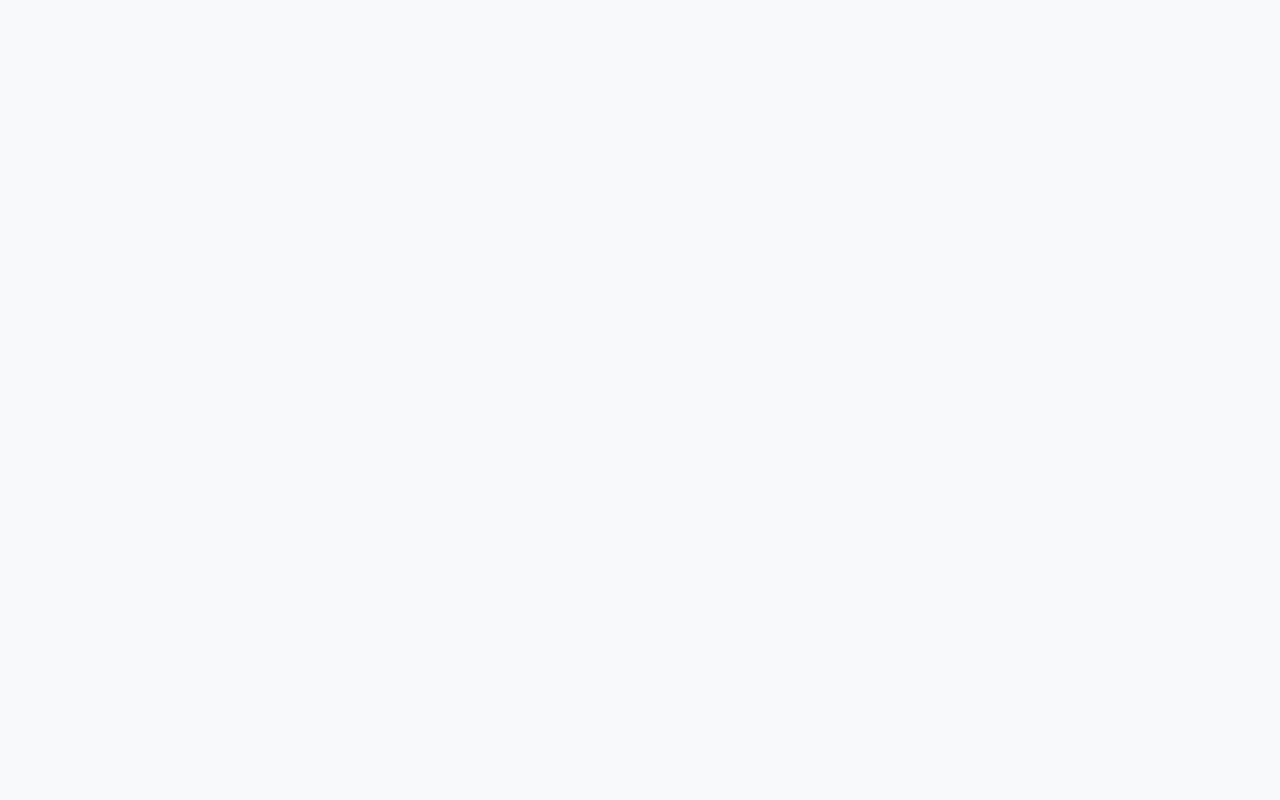
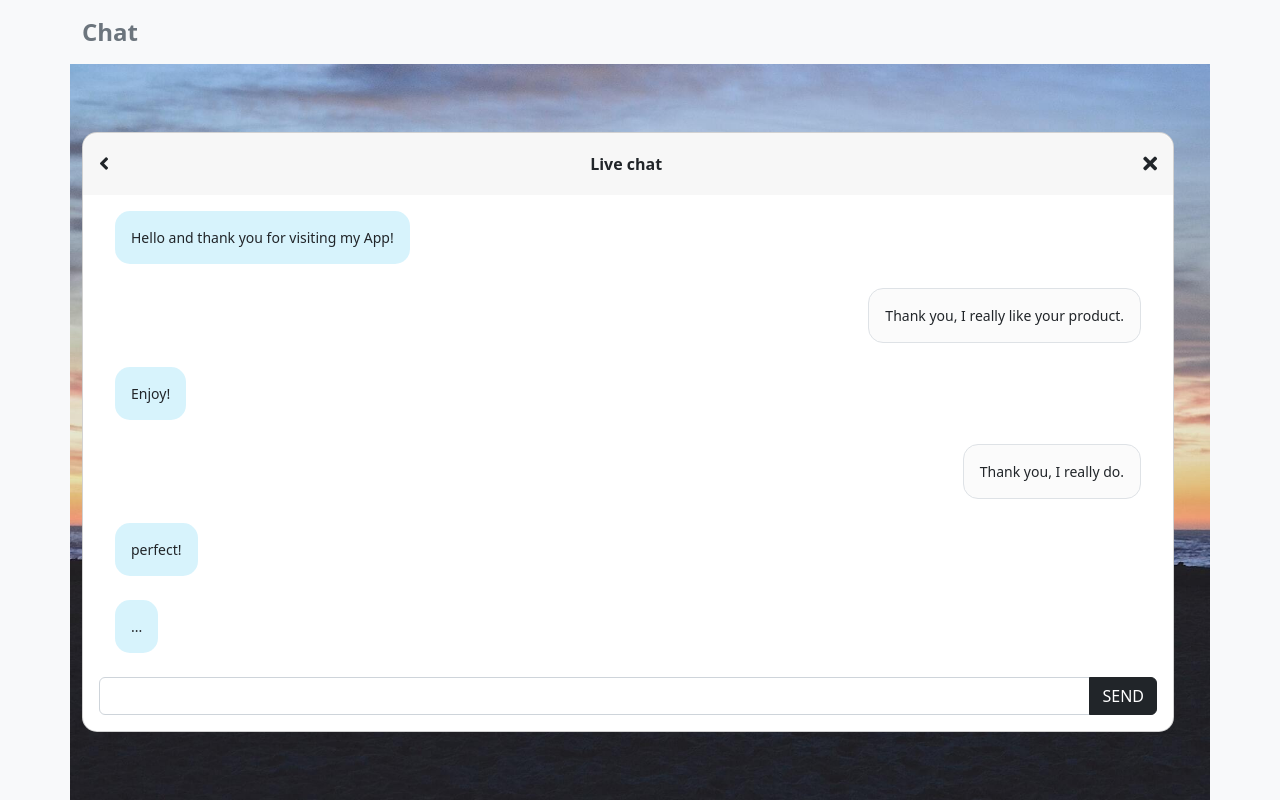
Before and after one commit to MohamedOMourad/chat-app-frontend, a React (Create React App) app: page /chat/groupchat in a window 1280 px wide. Before the commit this address had no page. Built offline with nearby package versions, Linux system fonts and the light colour scheme.

Commit message:
implement chat page

```diff
--- a/src/App.tsx
+++ b/src/App.tsx
@@ -1,5 +1,7 @@
 import { Container } from "react-bootstrap";
 import { Route, Routes } from "react-router-dom";
+import GroupChat from "./components/GroupChat";
+import UsersCard from "./components/UsersCard";
 import Caht from "./pages/Caht";
 import LogIn from "./pages/LogIn";
 import SignUp from "./pages/SignUp";
@@ -10,7 +12,10 @@ function App() {
       <Container>
         <Routes>
           <Route path="/" element={<LogIn />} />
-          <Route path="/chat" element={<Caht /> } />
+          <Route path="/chat" element={<Caht />} >
+            <Route path="users" element={<UsersCard />} />
+            <Route path="groupchat" element={<GroupChat />} />
+          </Route>
           <Route path="/signup" element={<SignUp />} />
         </Routes>
       </Container>
--- /dev/null
+++ b/src/components/GroupChat.tsx
@@ -0,0 +1,82 @@
+import React from 'react'
+import { Button, Form, InputGroup } from 'react-bootstrap';
+import { Link } from 'react-router-dom';
+
+const GroupChat = () => {
+    return (
+        <div className="row d-flex justify-content-center w-100">
+
+            <div className="col-md-8 col-lg-12 col-xl-12">
+
+                <div className="card" id="chat1" style={{ borderRadius: "15px" }}>
+
+                    <div
+                        className="card-header d-flex justify-content-between align-items-center p-3 text-dark border-bottom-0"
+                        style={{ borderTopLeftRadius: "15px", borderTopRightRadius: "15px" }}>
+                        <Link to='/chat/users' className="text-dark fs-5"><i className="fas fa-angle-left"></i></Link>
+                        <p className="mb-0 fw-bold">Live chat</p>
+                        <Link to='/chat/users' className="text-dark fs-5"><i className="fas fa-times"></i></Link>
+                    </div>
+
+                    <div className="card-body">
+
+                        <div className="d-flex flex-row justify-content-start mb-4">
+                            <div className="p-3 ms-3" style={{ borderRadius: "15px", backgroundColor: "rgba(57, 192, 237,.2)" }}>
+                                <p className="small mb-0">Hello and thank you for visiting my App!</p>
+                            </div>
+                        </div>
+
+                        <div className="d-flex flex-row justify-content-end mb-4">
+                            <div className="p-3 me-3 border" style={{ borderRadius: "15px", backgroundColor: "#fbfbfb" }}>
+                                <p className="small mb-0">Thank you, I really like your product.</p>
+                            </div>
+                        </div>
+
+                        <div className="d-flex flex-row justify-content-start mb-4">
+                            <div className="p-3 ms-3" style={{ borderRadius: "15px", backgroundColor: "rgba(57, 192, 237,.2)" }}>
+                                <div className="bg-image">
+                                    <p className="small mb-0">Enjoy!</p>
+                                </div>
+                            </div>
+                        </div>
+
+                        <div className="d-flex flex-row justify-content-end mb-4">
+                            <div className="p-3 me-3 border" style={{ borderRadius: "15px", backgroundColor: "#fbfbfb" }}>
+                                <p className="small mb-0">Thank you, I really do.</p>
+                            </div>
+                        </div>
+
+                        <div className="d-flex flex-row justify-content-start mb-4">
+                            <div className="p-3 ms-3" style={{ borderRadius: "15px", backgroundColor: "rgba(57, 192, 237,.2)" }}>
+                                <div className="bg-image">
+                                    <p className="small mb-0">perfect!</p>
+                                </div>
+                            </div>
+                        </div>
+
+                        <div className="d-flex flex-row justify-content-start mb-4">
+                            <div className="p-3 ms-3" style={{ borderRadius: "15px", backgroundColor: "rgba(57, 192, 237,.2)" }}>
+                                <p className="small mb-0">...</p>
+                            </div>
+                        </div>
+
+                        <InputGroup className="">
+                            <Form.Control
+                                placeholder=""
+                                aria-label="Recipient's username"
+                                aria-describedby="basic-addon2"
+                            />
+                            <Button variant="dark" id="button-addon2" className="">
+                                SEND
+                            </Button>
+                        </InputGroup>
+
+                    </div>
+                </div>
+
+            </div>
+        </div>
+    )
+}
+
+export default GroupChat;
--- a/src/components/LogForm.tsx
+++ b/src/components/LogForm.tsx
@@ -9,7 +9,7 @@ const LogForm = () => {
         initialValues: { email: "", password: "" },
         onSubmit: (values) => {
             console.log(values);
-            navigator('/chat')
+            navigator('/chat/users')
             formik.resetForm();
         },
         validationSchema: Yup.object({
--- /dev/null
+++ b/src/components/UsersCard.tsx
@@ -0,0 +1,60 @@
+import { useState } from "react";
+import { Card, Image } from "react-bootstrap";
+import { Link } from "react-router-dom";
+
+const UsersCard = () => {
+    const [users, setUsers] = useState([{
+        id: 1,
+        firstName: "mohamed",
+        lastName: "mourad",
+        body: "how you doin"
+    }, {
+        id: 1,
+        firstName: "mohamed",
+        lastName: "mourad",
+        body: "how you doin"
+    }, {
+        id: 1,
+        firstName: "mohamed",
+        lastName: "mourad",
+        body: "how you doin"
+    }, {
+        id: 1,
+        firstName: "mohamed",
+        lastName: "mourad",
+        body: "how you doin"
+    }, {
+        id: 1,
+        firstName: "mohamed",
+        lastName: "mourad",
+        body: "how you doin"
+    }, {
+        id: 1,
+        firstName: "mohamed",
+        lastName: "mourad",
+        body: "how you doin"
+    },])
+    return (
+        <div>
+            {
+                users.map(user => {
+                    return (
+                        <Link className="text-decoration-none text-dark" to='/chat/groupchat'>
+                            <Card className="my-3 mx-5 p-2" style={{ width: '20rem' }} >
+                                <div className="d-flex flex-wrap ">
+                                    <Image width='20%' className="rounded-circle" src="https://mdbcdn.b-cdn.net/img/Photos/Avatars/avatar-6.webp" />
+                                    <div className="ms-3">
+                                        <h5>{`${user.firstName} ${user.lastName}`}</h5>
+                                        <h6>{user.body}</h6>
+                                    </div>
+                                </div>
+                            </Card>
+                        </Link>
+                    )
+                })
+            }
+        </div>
+    )
+}
+
+export default UsersCard;
--- a/src/index.css
+++ b/src/index.css
@@ -24,3 +24,8 @@ code {
   background-size: cover;
   background-position: center;
 }
+.caht-img {
+  background-image: url(./imgs/chat.jpg);
+  background-size: cover;
+  background-position: center;
+}
--- a/src/pages/Caht.tsx
+++ b/src/pages/Caht.tsx
@@ -1,7 +1,19 @@
+import { Col, Row } from "react-bootstrap";
+import { Outlet } from "react-router-dom";
+
 const Caht = () => {
     return (
         <div>
-            Chat Page
+            <Row style={{ height: "8vh" }}>
+                <Col className="fw-bold fs-4 text-secondary d-flex align-items-center">
+                    Chat
+                </Col>
+            </Row>
+            <Row className="caht-img" style={{ minHeight: "92vh" }}>
+                <Col  className="d-flex justify-content-start align-items-center">
+                    <Outlet />
+                </Col>
+            </Row>
         </div>
     )
 }
```
Also changed, not shown: src/imgs/chat.jpg (added).
